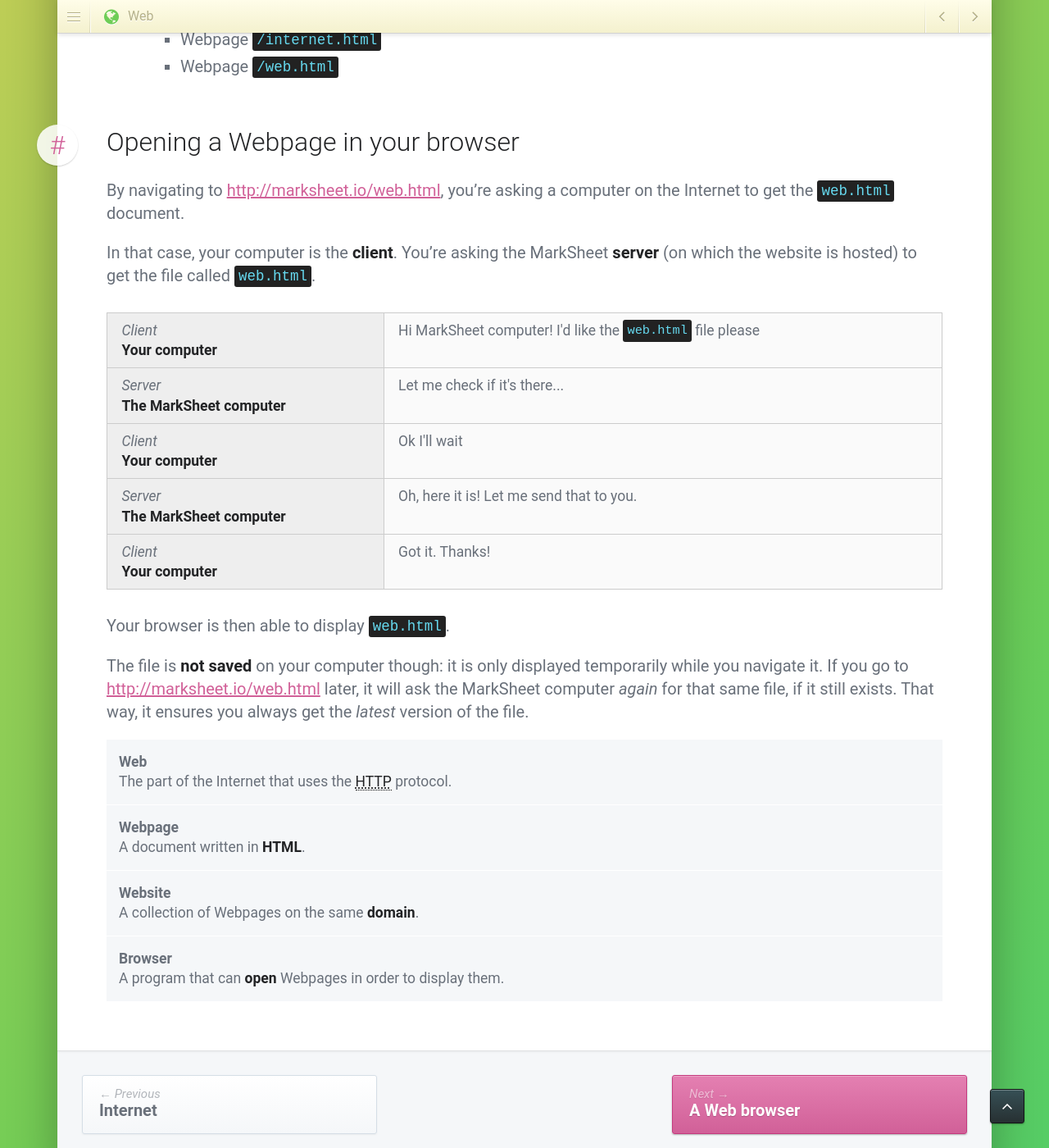
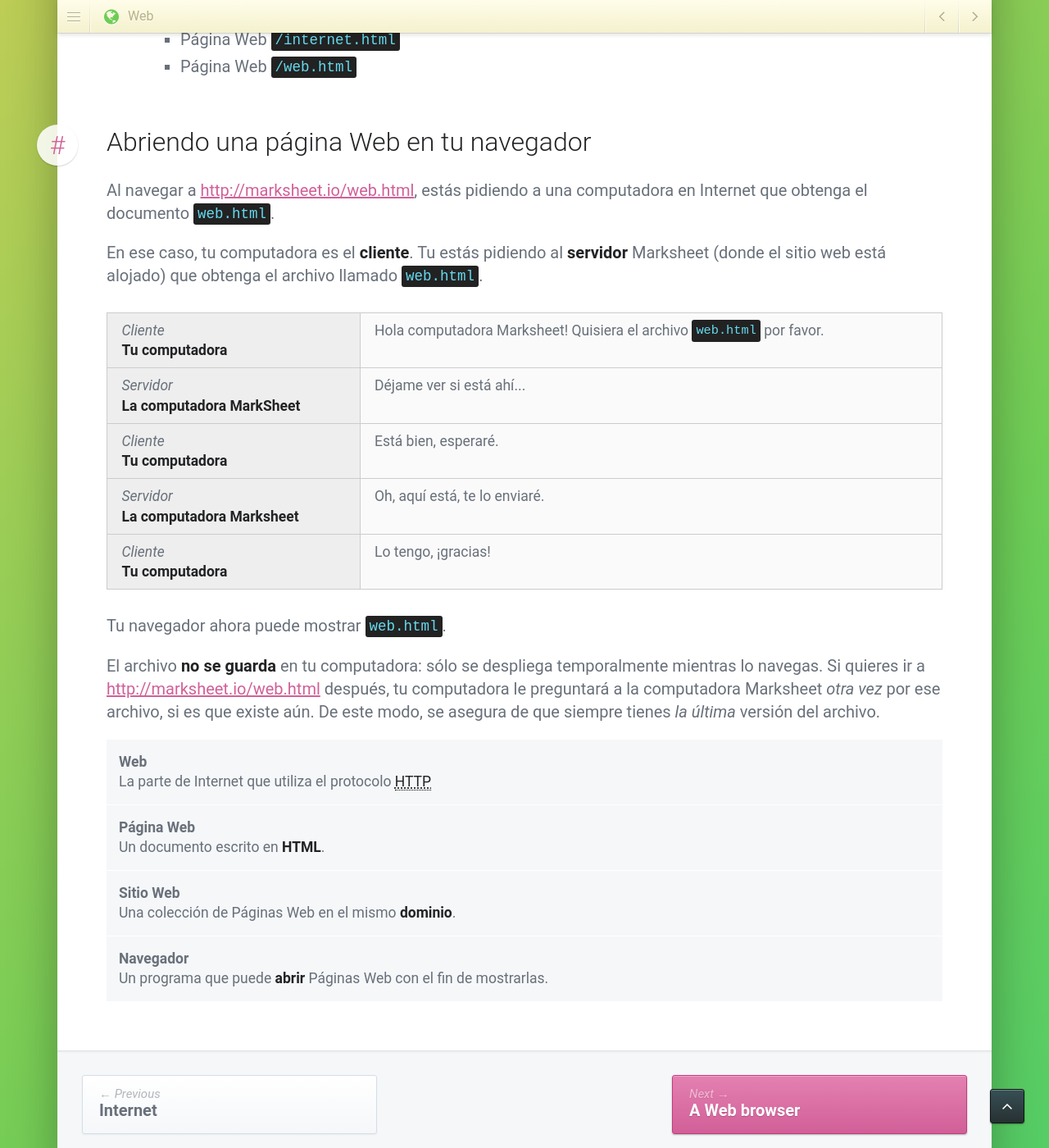
Before and after one commit to jgthms/marksheet, a Jekyll site: the page built from _posts/2015-01-03-web.md, in a window 1280 px wide and 1400 px high, scrolled down 1652 px. Shown: the whole window at 82% size. Built offline with Jekyll 4.4.1, drawn with Linux system fonts in a browser that asks for light colours; nearby versions of some CDN libraries; comment, search, counter and statistics services are not loaded; some of the changed text lies outside the part shown.

Commit message:
#1 Finishing translation of The World Wide Web

```diff
--- a/_posts/2015-01-03-web.md
+++ b/_posts/2015-01-03-web.md
@@ -1,111 +1,111 @@
 ---
 layout: post
-title: "The <strong>World Wide Web</strong>"
-subtitle: "The <strong>Web</strong> is one part of the Internet: the <strong>HTTP</strong> part"
+title: "<strong>World Wide Web</strong>"
+subtitle: "La <strong>Web</strong> es una parte de Internet: la parte <strong>HTTP</strong>"
 section: web
 ---
 
-### Web
+### La Web
 
-We have seen how computers connected on the Internet communicate in different languages called **protocols**, to exchange emails, files, chat messages...
+Hemos visto cómo las computadoras en Internet se comunican en diferentes idiomas llamados **protocolos**, para intercambiar correos electrónicos, archivos, mensajes de chat...
 
-One of these protocols is called **HTTP**. It's the protocol with which computers share **Webpages** between each other, like the one you're currently reading.
+Uno de estos protocolos se llama **HTTP**. Es el protocolo con el que las computadoras comparten **Páginas Web** entre sí, como la que ahora estás leyendo.
 
-The **Web** is the part of the Internet where Webpages are shared. You can tell you're browsing the Web if the URL starts with `http://`.
+La **Web** es la parte de Internet donde las Páginas Web son compartidas. Puedes decir que estás navegando la Web si el URL comienza con `http://`.
 
-### Webpage
+### Página Web
 
-A Webpage is a **document** written in HTML that is shared across the **Web**.
+Una Página Web es un **documento** escrito en HTML que se comparte a través de la **Web**.
 
-You open these documents with a **Web browser**.
+Tú abres estos documentos con un **navegador Web**.
 
-To access a Webpage you can either:
+Para tener acceso a una página web puedes:
 
-* type its **URL**, like `http://marksheet.io/web.html`
-* click on a **link**, like [this one](http://marksheet.io/internet.html)
+* escribir su **URL**, como `http://marksheet.io/web.html`
+* dar clic en un **link** (hipervínculo), como [este](http://marksheet.io/internet.html)
 
-Because remember URLs is cumbersome, the Web at its origin is based upon **interlinked documents** to make easy for users to _browse_ the Web.
+Debido a que recordar URLs es engorroso, la Web en un origen se basó en **documentos interligados** para hacer que fuera más fácil para los usuarios _navegar_ la Web.
 
-### Website
+### Sitio Web
 
-A **Website** is simply a _collection_ of Webpages located on a **same domain**.
+Un **Sitio Web** es simplemente una _colección_ de Páginas Web que se encuentran en un **mismo dominio**.
 
 * **Web** `http://`
-  * Website `marksheet.io`
-    * Webpage `/introduction.html`
-    * Webpage `/internet.html`
-    * Webpage `/web.html`
+  * Sitio Web `marksheet.io`
+    * Página Web `/introduction.html`
+    * Página Web `/internet.html`
+    * Página Web `/web.html`
 
-### Opening a Webpage in your browser
+### Abriendo una página Web en tu navegador
 
-By navigating to <http://marksheet.io/web.html>, you're asking a computer on the Internet to get the `web.html` document.
+Al navegar a <http://marksheet.io/web.html>, estás pidiendo a una computadora en Internet que obtenga el documento `web.html`.
 
-In that case, your computer is the **client**. You're asking the MarkSheet **server** (on which the website is hosted) to get the file called `web.html`.
+En ese caso, tu computadora es el **cliente**. Tu estás pidiendo al **servidor** Marksheet (donde el sitio web está alojado) que obtenga el archivo llamado `web.html`.
 
 <div class="table">
   <table>
     <tr>
       <th>
-        <em>Client</em>
-        <strong>Your computer</strong>
+        <em>Cliente</em>
+        <strong>Tu computadora</strong>
       </th>
       <td>
-        <q>Hi MarkSheet computer! I'd like the <code>web.html</code> file please</q>
+        <q>Hola computadora Marksheet! Quisiera el archivo <code>web.html</code> por favor.</q>
       </td>
     </tr>
     <tr>
       <th>
-        <em>Server</em>
-        <strong>The MarkSheet computer</strong>
+        <em>Servidor</em>
+        <strong>La computadora MarkSheet</strong>
       </th>
       <td>
-        <q>Let me check if it's there... </q>
+        <q>Déjame ver si está ahí... </q>
       </td>
     </tr>
     <tr>
       <th>
-        <em>Client</em>
-        <strong>Your computer</strong>
+        <em>Cliente</em>
+        <strong>Tu computadora</strong>
       </th>
       <td>
-        <q>Ok I'll wait</q>
+        <q>Está bien, esperaré.</q>
       </td>
     </tr>
     <tr>
       <th>
-        <em>Server</em>
-        <strong>The MarkSheet computer</strong>
+        <em>Servidor</em>
+        <strong>La computadora Marksheet</strong>
       </th>
       <td>
-        <q>Oh, here it is! Let me send that to you.</q>
+        <q>Oh, aquí está, te lo enviaré.</q>
       </td>
     </tr>
     <tr>
       <th>
-        <em>Client</em>
-        <strong>Your computer</strong>
+        <em>Cliente</em>
+        <strong>Tu computadora</strong>
       </th>
       <td>
-        <q>Got it. Thanks!</q>
+        <q>Lo tengo, ¡gracias!</q>
       </td>
     </tr>
   </table>
 </div>
 
-Your browser is then able to display `web.html`.
+Tu navegador ahora puede mostrar `web.html`.
 
-The file is **not saved** on your computer though: it is only displayed temporarily while you navigate it. If you go to <http://marksheet.io/web.html> later, it will ask the MarkSheet computer _again_ for that same file, if it still exists. That way, it ensures you always get the _latest_ version of the file.
+El archivo **no se guarda** en tu computadora: sólo se despliega temporalmente mientras lo navegas. Si quieres ir a <http://marksheet.io/web.html> después, tu computadora le preguntará a la computadora Marksheet _otra vez_ por ese archivo, si es que existe aún. De este modo, se asegura de que siempre tienes _la última_ versión del archivo.
 
 Web
-: The part of the Internet that uses the **HTTP** protocol.
+: La parte de Internet que utiliza el protocolo **HTTP**
 
-Webpage
-: A document written in **HTML**.
+Página Web
+: Un documento escrito en **HTML**.
 
-Website
-: A collection of Webpages on the same **domain**.
+Sitio Web
+: Una colección de Páginas Web en el mismo **dominio**.
 
-Browser
-: A program that can **open** Webpages in order to display them.
+Navegador
+: Un programa que puede **abrir** Páginas Web con el fin de mostrarlas.
 
-*[HTTP]: HyperText Transfer Protocol
+*[HTTP]: HyperText Transfer Protocol (Protocolo de Transferencia de HiperTexto)
```
